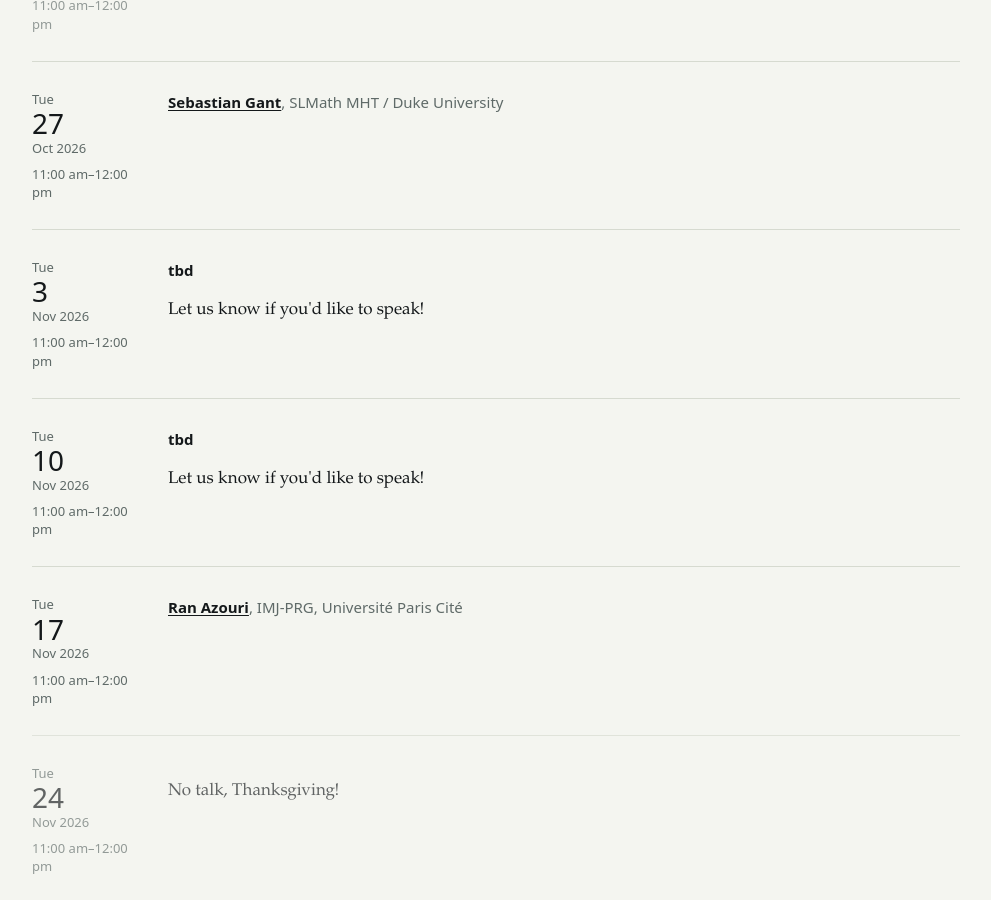
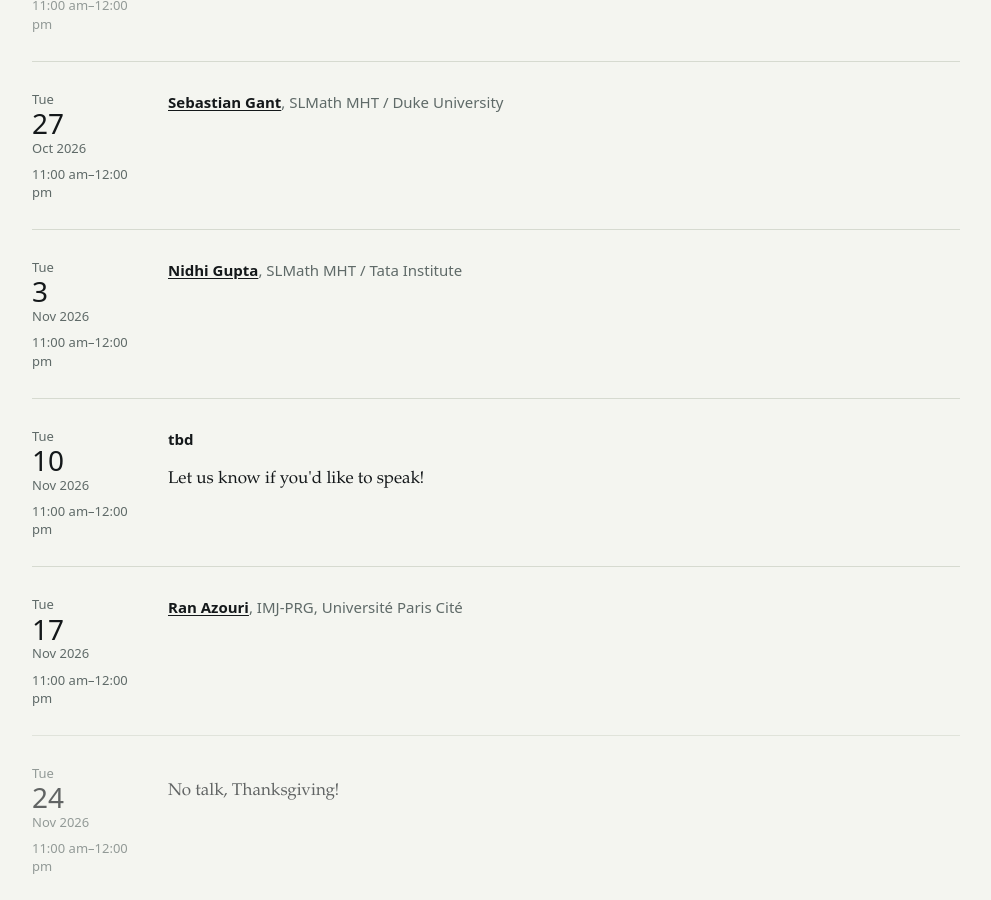
Before and after one commit to tbrazel/26c-a1-seminar, a Jekyll site: the page built from index.html, in a window 1280 px wide and 900 px high, scrolled down 733 px. Shown: the whole window, without its empty margins (144-1135 px from the left). Built offline with Jekyll 4.4.1, drawn with Linux system fonts in a browser that asks for light colours.

Commit message:
nidhi talk

```diff
--- a/_data/talks.yml
+++ b/_data/talks.yml
@@ -79,11 +79,12 @@
 
 
 - date: 2026-11-03
-  speaker: "tbd"
-  affiliation: ""
+  speaker: "Nidhi Gupta"
+  affiliation: "SLMath MHT / Tata Institute"
+  url: "https://sites.google.com/view/nidhi147gupta/home"
   title:
   abstract: >
-    Let us know if you'd like to speak!
+
 
 - date: 2026-11-10
   speaker: "tbd"
```
